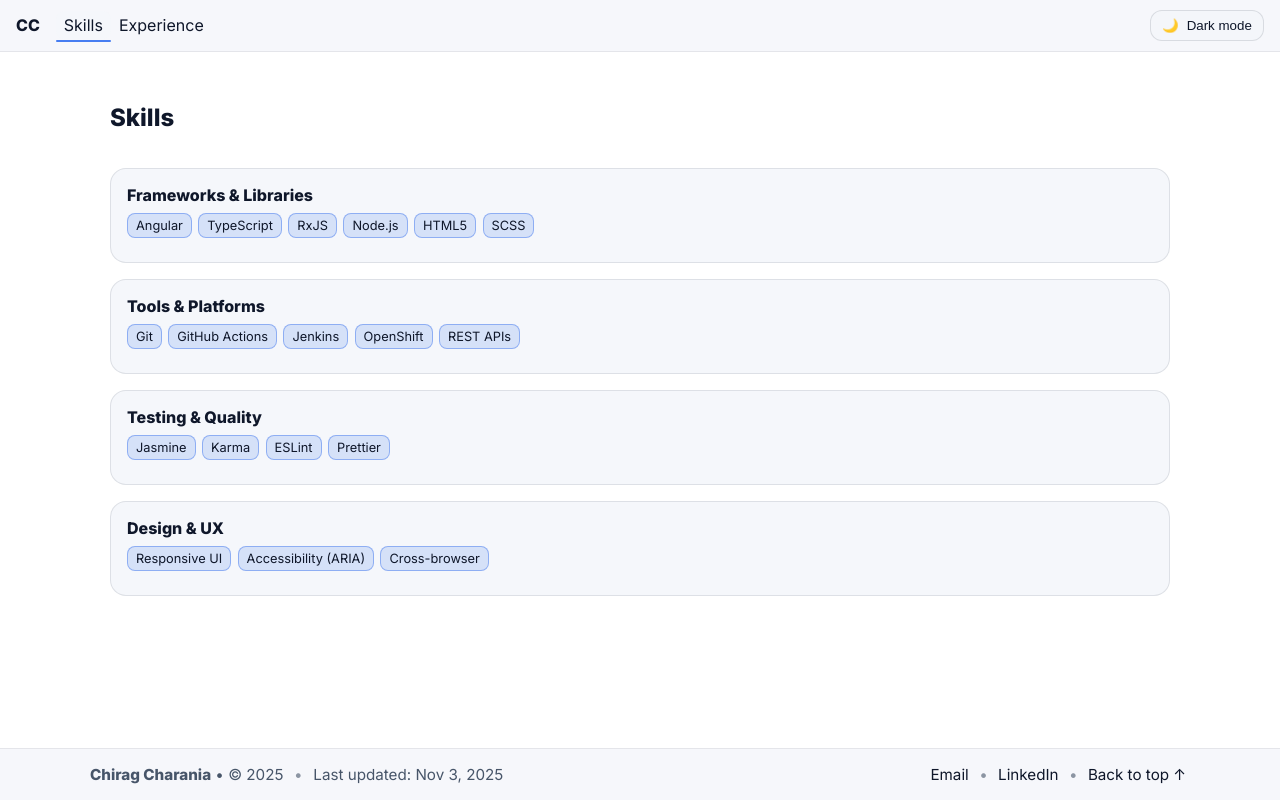
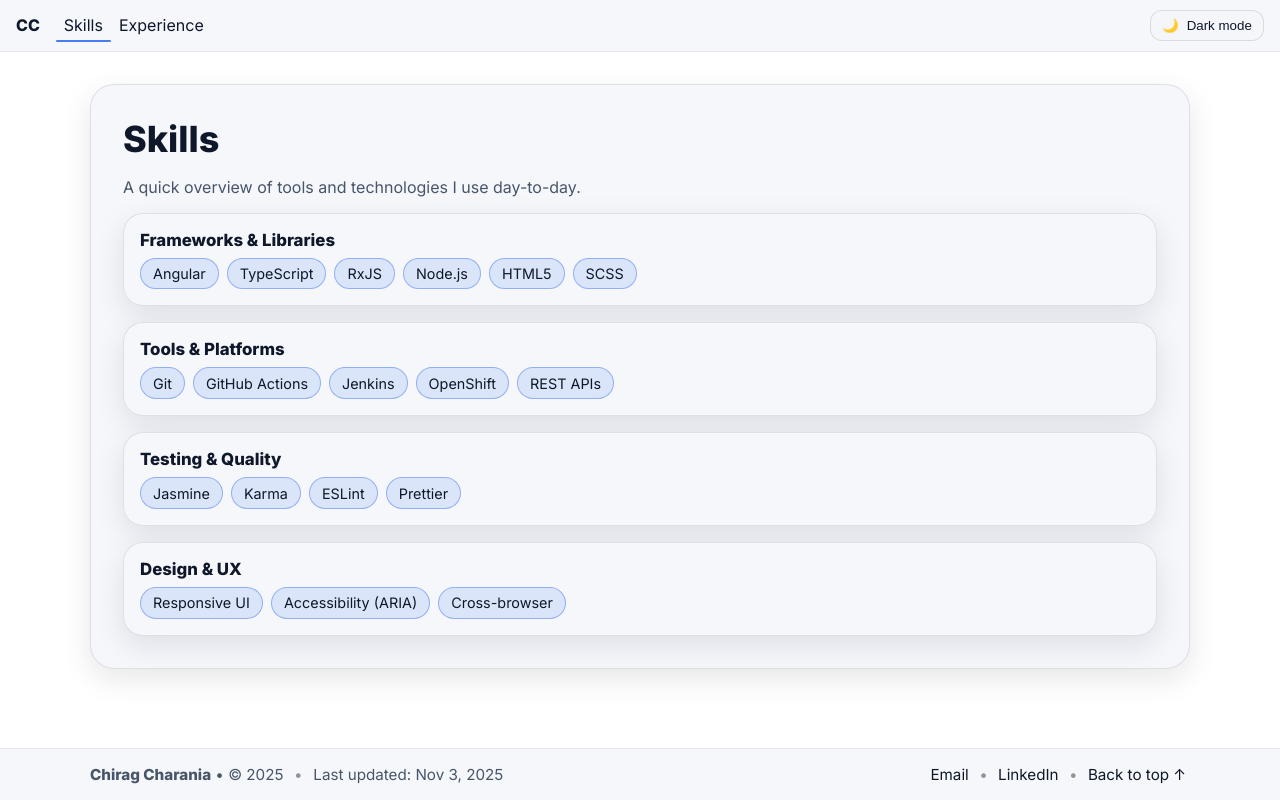
Before and after one commit to chiragcharania/chirag-portfolio, an Angular app: page /skills in a window 1280 px wide. Built offline with nearby package versions, Linux system fonts and the light colour scheme.

Commit message:
Updated skills page; Minor home page tweaks

```diff
--- a/src/app/pages/home/home.component.html
+++ b/src/app/pages/home/home.component.html
@@ -1,42 +1,51 @@
 <main class="home">
     <section class="hero-card fade-in">
+        <!-- LEFT: avatar, name, summary, stats, Download CV button -->
         <div class="hero-left">
+            <!-- Avatar -->
             <div class="avatar-wrap">
                 <span class="avatar-halo" aria-hidden="true"></span>
                 <img class="hero__avatar" src="assets/headshot.jpg" alt="Chirag Charania headshot" width="160"
                     height="160" />
             </div>
 
+            <!-- Tags below avatar -->
             <div class="hero-tags">
                 <span class="tag">Front-End</span>
                 <span class="tag">Angular</span>
                 <span class="tag">TypeScript</span>
             </div>
 
+            <!-- Name + role -->
             <h1 class="hero-title">Chirag Charania</h1>
             <p class="hero-kicker">Senior UI Developer</p>
 
+            <!-- Summary -->
             <p class="hero-summary">
                 I turn complex ideas into fast, accessible web apps. I specialize in Angular, TypeScript, and clean,
                 reusable UI systems.
             </p>
 
-            <div class="hero-cta">
-                <a class="btn" routerLink="/skills">View Skills</a>
-                <a class="btn" routerLink="/experience">Experience</a>
-                <a class="btn btn--ghost" href="assets/Chirag-Charania-Updated-Resume.pdf" target="_blank"
-                    rel="noopener">Download CV</a>
-            </div>
-
+            <!-- Quick facts -->
             <ul class="hero-stats" aria-label="Quick facts">
                 <li><span aria-hidden="true">💼</span> 7+ yrs experience</li>
                 <li><span aria-hidden="true">⚙️</span> Angular • TS • SCSS</li>
                 <li><span aria-hidden="true">📍</span> USA</li>
             </ul>
+
+            <!-- Keep Download CV as a button -->
+            <div class="hero-cta">
+                <a class="btn btn--ghost" href="assets/Chirag-Charania-Updated-Resume.pdf" target="_blank"
+                    rel="noopener">
+                    Download CV
+                </a>
+            </div>
         </div>
 
+        <!-- RIGHT: cozy stacked cards -->
         <div class="hero-right">
-            <!-- Accent block mimicking the cozy card imagery from the reference -->
+            <div class="cards">
+                <!-- 1) Focused on (static) -->
                 <div class="accent-card">
                     <div class="accent-ring"></div>
                     <div class="accent-content">
@@ -48,6 +57,37 @@
                         </ul>
                     </div>
                 </div>
+
+                <!-- 2) Skills (clickable) — now with chips/pills -->
+                <a class="accent-card link-card" routerLink="/skills" aria-label="Go to Skills">
+                    <div class="accent-content">
+                        <h3>Skills</h3>
+                        <div class="chips">
+                            <span class="chip">Angular</span>
+                            <span class="chip">TypeScript</span>
+                            <span class="chip">RxJS</span>
+                            <span class="chip">SCSS</span>
+                            <span class="chip">Node.js</span>
+                            <span class="chip">REST APIs</span>
+                            <span class="chip">Git</span>
+                        </div>
+                        <span class="link-arrow" aria-hidden="true">→</span>
+                    </div>
+                </a>
+
+                <!-- 3) Experience (clickable) -->
+                <a class="accent-card link-card" routerLink="/experience" aria-label="Go to Experience">
+                    <div class="accent-content">
+                        <h3>Experience</h3>
+                        <ul class="mini-list">
+                            <li>Verizon — Senior UI Developer</li>
+                            <li>Citi Retail Services — Angular Developer</li>
+                            <li>NYS Office of General Services — Software Dev</li>
+                        </ul>
+                        <span class="link-arrow" aria-hidden="true">→</span>
+                    </div>
+                </a>
+            </div>
         </div>
     </section>
 
--- a/src/app/pages/home/home.component.scss
+++ b/src/app/pages/home/home.component.scss
@@ -23,13 +23,14 @@
     }
 }
 
-/* Left panel */
+/* LEFT panel */
 .hero-left {
     display: grid;
     align-content: start;
     gap: .9rem;
 }
 
+/* Avatar + halo */
 .avatar-wrap {
     position: relative;
     display: inline-grid;
@@ -43,10 +44,7 @@
     inset: 0;
     border-radius: 50%;
     filter: blur(12px);
-    background: conic-gradient(from 0deg,
-            color-mix(in oklab, var(--accent) 65%, transparent),
-            transparent 55%,
-            color-mix(in oklab, var(--accent) 65%, transparent));
+    background: conic-gradient(from 0deg, color-mix(in oklab, var(--accent) 65%, transparent), transparent 55%, color-mix(in oklab, var(--accent) 65%, transparent));
     animation: spin 9s linear infinite;
     opacity: .55;
 }
@@ -68,6 +66,7 @@
     box-shadow: var(--elev);
 }
 
+/* Tags under avatar */
 .hero-tags {
     display: flex;
     gap: .5rem;
@@ -83,6 +82,7 @@
     font-size: .85rem;
 }
 
+/* Name, role, summary */
 .hero-title {
     font-size: clamp(2.25rem, 6vw, 3.5rem);
     margin: .25rem 0 0;
@@ -116,24 +116,7 @@
     margin: 0;
 }
 
-.hero-cta {
-    display: flex;
-    gap: .6rem;
-    flex-wrap: wrap;
-    margin-top: .25rem;
-}
-
-.btn--ghost {
-    background: transparent;
-    border-color: color-mix(in oklab, var(--fg) 12%, transparent);
-    opacity: .9;
-}
-
-.btn--ghost:hover {
-    background: color-mix(in oklab, var(--card) 85%, transparent);
-    opacity: 1;
-}
-
+/* Quick facts */
 .hero-stats {
     list-style: none;
     padding: 0;
@@ -149,22 +132,48 @@
     margin-right: .35rem;
 }
 
-/* Right panel: accent “info” card (visual echo of Dribbble sample) */
+/* Button block (Download CV) */
+.hero-cta {
+    display: flex;
+    gap: .6rem;
+    flex-wrap: wrap;
+    margin-top: .35rem;
+}
+
+.btn--ghost {
+    background: transparent;
+    border-color: color-mix(in oklab, var(--fg) 12%, transparent);
+    opacity: .9;
+}
+
+.btn--ghost:hover {
+    background: color-mix(in oklab, var(--card) 85%, transparent);
+    opacity: 1;
+}
+
+/* RIGHT: stacked cards */
 .hero-right {
     display: grid;
     align-content: start;
 }
 
+.cards {
+    display: grid;
+    gap: clamp(.75rem, 2vw, 1rem);
+    grid-auto-rows: 1fr;
+}
+
+/* Accent card base */
 .accent-card {
     position: relative;
     border: 1px solid var(--border);
     background: linear-gradient(180deg,
-            color-mix(in oklab, var(--card) 95%, transparent),
+            color-mix(in oklab, var(--card) 96%, transparent),
             color-mix(in oklab, var(--accent) 10%, transparent));
     box-shadow: var(--elev);
     border-radius: 20px;
     padding: clamp(1rem, 3vw, 1.25rem);
-    min-height: 260px;
+    min-height: 180px;
     overflow: hidden;
 }
 
@@ -195,6 +204,63 @@
     margin: 0;
     padding-left: 1.1rem;
     line-height: 1.6;
+}
+
+.muted {
+    color: var(--muted);
+}
+
+/* Clickable card variant */
+.link-card {
+    display: block;
+    text-decoration: none;
+    color: inherit;
+    transition: transform .18s var(--ease), box-shadow .18s var(--ease), border-color .18s var(--ease);
+    cursor: pointer;
+}
+
+.link-card:hover {
+    transform: translateY(-2px);
+    box-shadow: 0 12px 34px color-mix(in oklab, var(--fg) 14%, transparent);
+    border-color: color-mix(in oklab, var(--accent) 28%, transparent);
+}
+
+.link-card .link-arrow {
+    position: absolute;
+    right: 14px;
+    bottom: 12px;
+    font-size: 20px;
+    opacity: .75;
+    transition: transform .18s var(--ease), opacity .18s var(--ease);
+}
+
+.link-card:hover .link-arrow {
+    transform: translateX(3px);
+    opacity: 1;
+}
+
+/* Chips inside the Skills card on Home */
+.chips {
+    display: flex;
+    gap: .5rem;
+    flex-wrap: wrap;
+}
+
+.chip {
+    padding: .35rem .7rem;
+    border-radius: 999px;
+    border: 1px solid color-mix(in oklab, var(--accent) 40%, transparent);
+    background: color-mix(in oklab, var(--accent) 12%, transparent);
+    color: var(--fg);
+    font-size: .9rem;
+    font-weight: 500;
+    transition: transform .15s var(--ease), background .15s var(--ease), border-color .15s var(--ease);
+}
+
+.link-card .chip:hover {
+    transform: translateY(-1px);
+    background: color-mix(in oklab, var(--accent) 22%, transparent);
+    border-color: color-mix(in oklab, var(--accent) 55%, transparent);
 }
 
 /* Scroll hint */
--- a/src/app/pages/skills/skills.component.html
+++ b/src/app/pages/skills/skills.component.html
@@ -1,14 +1,20 @@
-<section class="section">
-  <div class="section__header">
-    <h2>Skills</h2>
-  </div>
+<section class="skills-page fade-in">
+  <div class="cozy-card">
+    <header class="header">
+      <h1>Skills</h1>
+      <p class="muted">A quick overview of tools and technologies I use day-to-day.</p>
+    </header>
 
-  <div class="skills">
-    <div class="skill-group" *ngFor="let g of skills">
-      <h3 class="skill-title">{{ g.title }}</h3>
-      <div class="tags">
-        <span class="tag" *ngFor="let s of g.items">{{ s }}</span>
-      </div>
+    <!-- Groups -->
+    <div class="groups">
+      <!-- Example structure assumes you have a 'groups' array in the component -->
+      <!-- groups = [{ title: 'Frameworks & Libraries', items: ['Angular','TypeScript','RxJS','Node.js','HTML5','SCSS'] }, ...] -->
+      <article class="group" *ngFor="let g of groups">
+        <h2 class="group-title">{{ g.title }}</h2>
+        <div class="chips">
+          <span class="chip" *ngFor="let item of g.items">{{ item }}</span>
+        </div>
+      </article>
     </div>
   </div>
 </section>
--- a/src/app/pages/skills/skills.component.scss
+++ b/src/app/pages/skills/skills.component.scss
@@ -1,66 +1,82 @@
-.section {
-    padding: 2rem 1.25rem;
+.skills-page {
+    padding: clamp(1rem, 3vw, 2rem) 1rem;
+}
+
+.cozy-card {
     max-width: 1100px;
     margin: 0 auto;
+    background: var(--card);
+    border: 1px solid var(--border);
+    border-radius: 24px;
+    box-shadow: var(--elev);
+    padding: clamp(1rem, 3vw, 2rem);
 }
 
-.section__header {
-    display: flex;
-    align-items: center;
-    justify-content: space-between;
-    margin-bottom: 1rem;
+.header h1 {
+    margin: 0 0 .25rem;
+    font-size: clamp(1.75rem, 3.5vw, 2.25rem);
 }
 
-.skills {
+.muted {
+    color: var(--muted);
+}
+
+.groups {
     display: grid;
     gap: 1rem;
+    margin-top: 1rem;
 }
 
-.skill-group {
-    background: var(--card);
-    border: 1px solid color-mix(in oklab, var(--fg) 10%, transparent);
-    border-radius: 1rem;
+.group {
+    border: 1px solid var(--border);
+    border-radius: 20px;
+    background: color-mix(in oklab, var(--card) 96%, transparent);
     padding: 1rem;
+    box-shadow: var(--elev);
 }
 
-.skill-title {
+.group-title {
     margin: 0 0 .5rem;
-    font-size: 1rem;
+    font-size: 1.05rem;
     font-weight: 700;
 }
 
-.tags {
+.chips {
     display: flex;
-    gap: .4rem;
+    gap: .5rem;
     flex-wrap: wrap;
 }
 
-.tag {
-    font-size: .8rem;
-    padding: .25rem .5rem;
-    border-radius: .5rem;
-    background: color-mix(in oklab, var(--accent) 15%, transparent);
+.chip {
+    padding: .4rem .75rem;
+    border-radius: 999px;
     border: 1px solid color-mix(in oklab, var(--accent) 40%, transparent);
-}
-
-.card {
-    transition: transform var(--duration) var(--ease), box-shadow var(--duration) var(--ease), border-color var(--duration) var(--ease);
-}
-
-.card:hover {
-    transform: translateY(-2px);
-    box-shadow: 0 12px 34px color-mix(in oklab, var(--fg) 14%, transparent);
-    border-color: color-mix(in oklab, var(--accent) 28%, transparent);
-}
-
-.chip {
-    transition: background var(--duration) var(--ease), border-color var(--duration) var(--ease), transform var(--duration) var(--ease);
+    background: color-mix(in oklab, var(--accent) 12%, transparent);
+    color: var(--fg);
+    font-size: .9rem;
+    font-weight: 500;
+    transition: transform .15s var(--ease), background .15s var(--ease), border-color .15s var(--ease);
 }
 
 .chip:hover {
     transform: translateY(-1px);
+    background: color-mix(in oklab, var(--accent) 22%, transparent);
+    border-color: color-mix(in oklab, var(--accent) 55%, transparent);
 }
 
-.chip:focus-visible {
-    outline: var(--focus);
+/* subtle entrance like Home */
+.fade-in {
+    animation: heroFade .45s ease-out both;
 }
+
+@keyframes heroFade {
+    from {
+        opacity: 0;
+        transform: translateY(8px);
+    }
+
+    to {
+        opacity: 1;
+        transform: none;
+    }
+}
--- a/src/app/pages/skills/skills.component.ts
+++ b/src/app/pages/skills/skills.component.ts
@@ -1,6 +1,5 @@
 import { Component } from '@angular/core';
 import { CommonModule } from '@angular/common';
-import { SKILLS, SkillGroup } from '../../skills.data';
 
 @Component({
   selector: 'app-skills',
@@ -10,5 +9,22 @@ import { SKILLS, SkillGroup } from '../../skills.data';
   styleUrls: ['./skills.component.scss']
 })
 export class SkillsComponent {
-  skills: SkillGroup[] = SKILLS;
+  groups = [
+    {
+      title: 'Frameworks & Libraries',
+      items: ['Angular', 'TypeScript', 'RxJS', 'Node.js', 'HTML5', 'SCSS']
+    },
+    {
+      title: 'Tools & Platforms',
+      items: ['Git', 'GitHub Actions', 'Jenkins', 'OpenShift', 'REST APIs']
+    },
+    {
+      title: 'Testing & Quality',
+      items: ['Jasmine', 'Karma', 'ESLint', 'Prettier']
+    },
+    {
+      title: 'Design & UX',
+      items: ['Responsive UI', 'Accessibility (ARIA)', 'Cross-browser']
+    }
+  ];
 }
```
Lines whose indentation alone changed are shown as unchanged.
